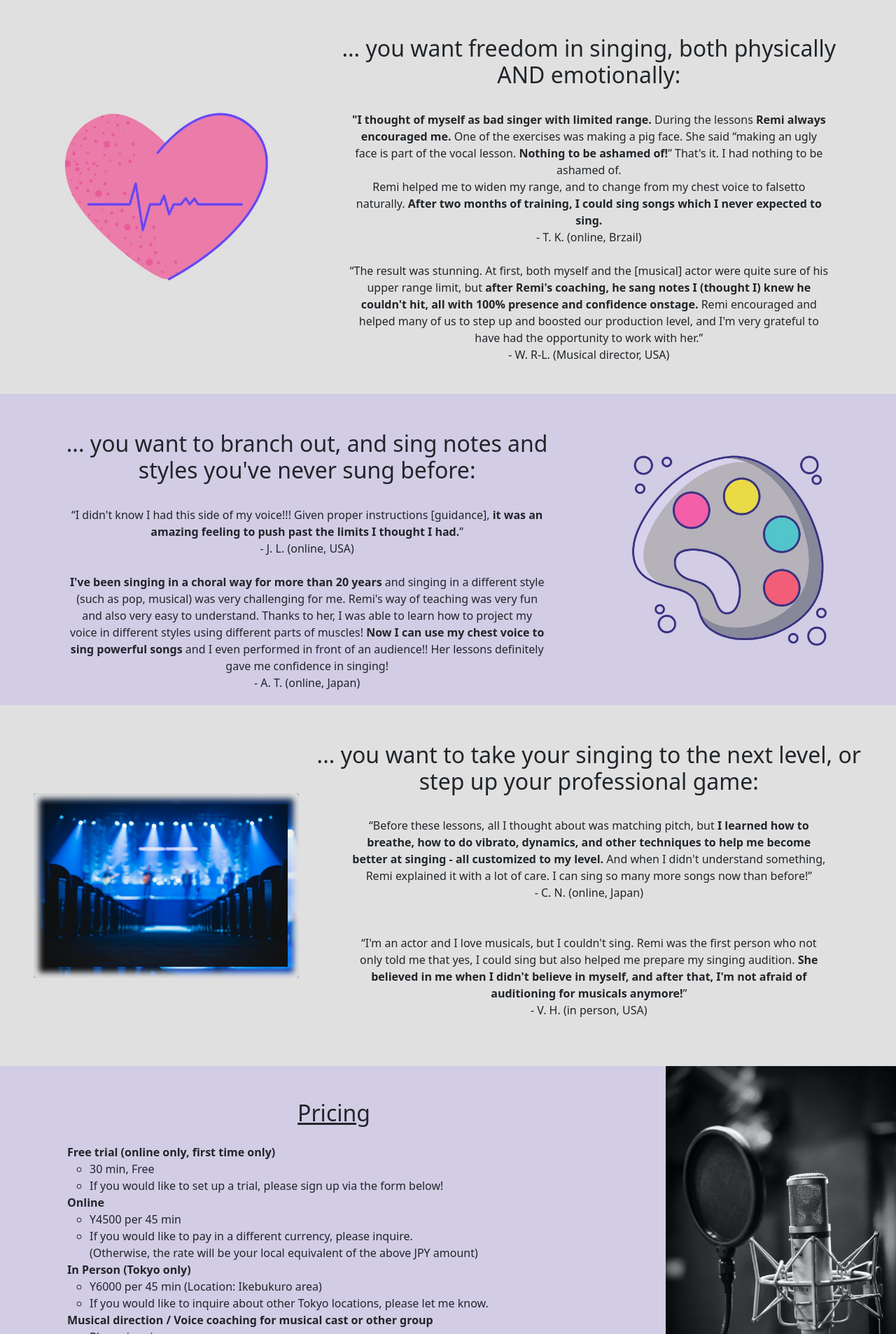
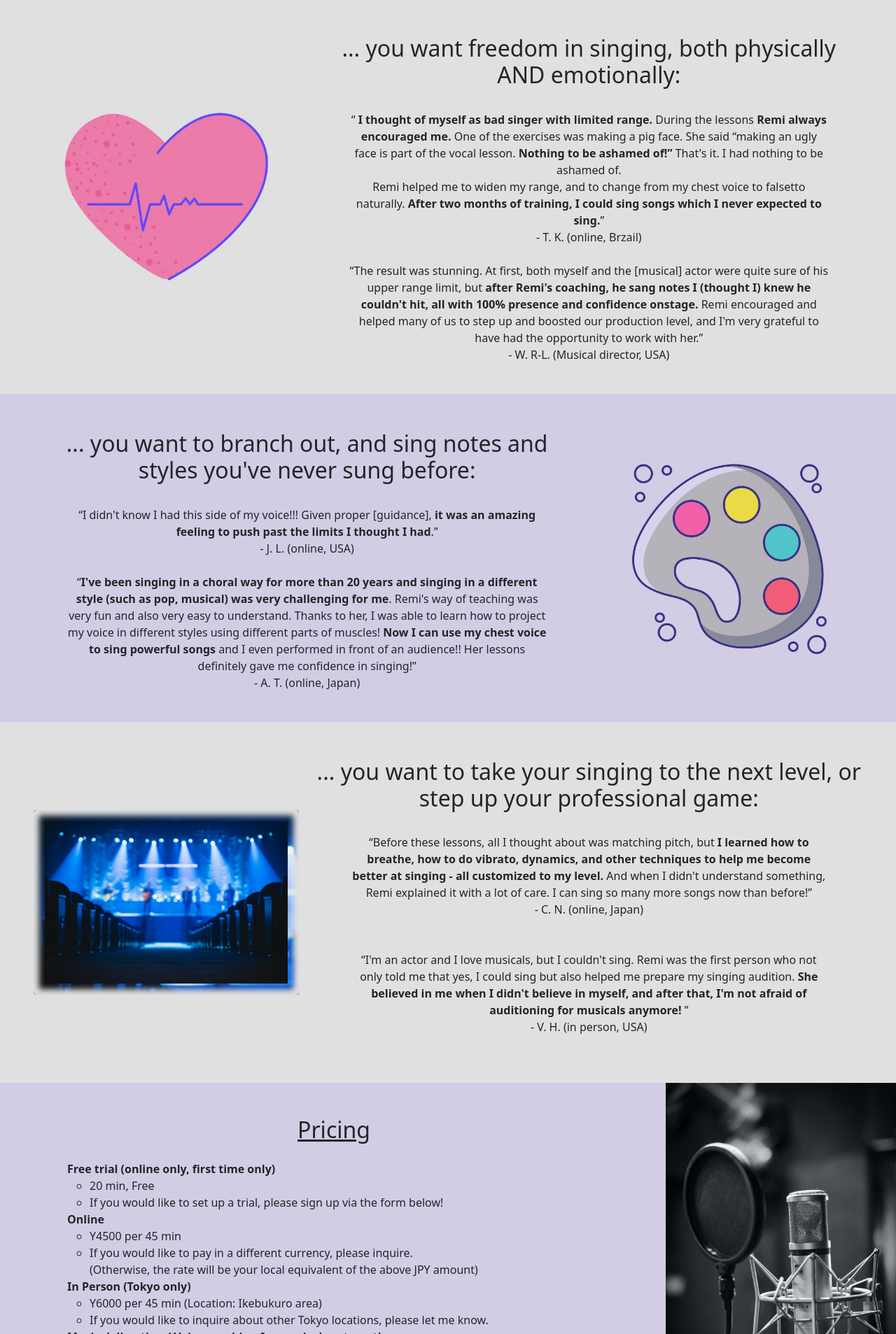
Before and after one commit to remiyamazaki03/remi, a React (Create React App) app: page /voicecoach in a window 1280 px wide. Shown: the part 266-2173 px from the top of the page at 70% size. Built offline with nearby package versions, Linux system fonts and the light colour scheme.

Commit message:
rewrite Voice lessons page with i18n keys

```diff
--- a/src/i18n.js
+++ b/src/i18n.js
@@ -2,6 +2,7 @@ import i18n from "i18next";
 import LanguageDetector from "i18next-browser-languagedetector";
 import { initReactI18next } from "react-i18next";
 import enAbout from "./languages/en/about.json";
+import enVoicecoach from "./languages/en/voicecoach.json";
 
 export default i18n
   .use(LanguageDetector)
@@ -14,6 +15,7 @@ export default i18n
       en: {
         translation: {
           about: enAbout,
+          voicecoach: enVoicecoach,
         },
       },
     },
--- a/src/languages/en/voicecoach.json
+++ b/src/languages/en/voicecoach.json
@@ -0,0 +1,28 @@
+{
+  "top": "Voice lessons with Remi might be for you if...",
+  "case1": "... you want freedom in singing, both physically AND emotionally:",
+  "testimonial1": "“ <strong>I thought of myself as bad singer with limited range.</strong> During the lessons <strong>Remi always encouraged me.</strong> One of the exercises was making a pig face. She said “making an ugly face is part of the vocal lesson. <strong>Nothing to be ashamed of!”</strong> That's it. I had nothing to be ashamed of. <br/> Remi helped me to widen my range, and to change from my chest voice to falsetto naturally. <strong>After two months of training, I could sing songs which I never expected to sing.</strong>” <br/> - T. K. (online, Brzail)",
+  "testimonial2": "“The result was stunning. At first, both myself and the [musical] actor were quite sure of his upper range limit, but <strong>after Remi's coaching, he sang notes I (thought I) knew he couldn't hit, all with 100% presence and confidence onstage.</strong> Remi encouraged and helped many of us to step up and boosted our production level, and I'm very grateful to have had the opportunity to work with her.” <br/>- W. R-L. (Musical director, USA)",
+  "case2": "... you want to branch out, and sing notes and styles you've never sung before:",
+  "testimonial3": "“I didn't know I had this side of my voice!!! Given proper [guidance], <strong>it was an amazing feeling to push past the limits I thought I had</strong>.” <br/>- J. L. (online, USA)",
+  "testimonial4": "“<strong>I've been singing in a choral way for more than 20 years and singing in a different style (such as pop, musical) was very challenging for me</strong>. Remi's way of teaching was very fun and also very easy to understand. Thanks to her, I was able to learn how to project my voice in different styles using different parts of muscles! <strong>Now I can use my chest voice to sing powerful songs</strong> and I even performed in front of an audience!! Her lessons definitely gave me confidence in singing!” <br/> - A. T. (online, Japan)",
+  "case3": "... you want to take your singing to the next level, or step up your professional game:",
+  "testimonial5": "“Before these lessons, all I thought about was matching pitch, but <strong> I learned how to breathe, how to do vibrato, dynamics, and other techniques to help me become better at singing - all customized to my level. </strong> And when I didn't understand something, Remi explained it with a lot of care. I can sing so many more songs now than before!” <br/>- C. N. (online, Japan)",
+  "testimonial6": "“I'm an actor and I love musicals, but I couldn't sing. Remi was the first person who not only told me that yes, I could sing but also helped me prepare my singing audition. <strong> She believed in me when I didn't believe in myself, and after that, I'm not afraid of auditioning for musicals anymore! </strong>” <br/>- V. H. (in person, USA)",
+  "pricing": "Pricing",
+  "price1": "Free trial (online only, first time only)",
+  "menu1": "20 min, Free",
+  "menu2": "If you would like to set up a trial, please sign up via the form below!",
+  "price2": "Online",
+  "menu3": "Y4500 per 45 min",
+  "menu4": "If you would like to pay in a different currency, please inquire. <br/> (Otherwise, the rate will be your local equivalent of the above JPY amount)",
+  "price3": "In Person (Tokyo only)",
+  "menu5": "Y6000 per 45 min (Location: Ikebukuro area)",
+  "menu6": "If you would like to inquire about other Tokyo locations, please let me know.",
+  "price4": "Musical direction / Voice coaching for musical cast or other group",
+  "menu7": "Please inquire",
+  "cta": {
+    "line1": "If you are interested or have any questions, ",
+    "line2": "please contact me via the form below. <br/> I look forward to hearing from you!"
+  }
+}
--- a/src/pages/About.jsx
+++ b/src/pages/About.jsx
@@ -18,7 +18,7 @@ export default function About() {
             {t("about.content.line2b")}
             <br />
             <br />
-            {t("about.content.line3a")}
+            <Trans i18nKey="about.content.line3a"></Trans>
             <Link to="/voicecoach">{t("about.content.lessons")}</Link>
             {t("about.content.line3b")}
             <br />
--- a/src/pages/Voicecoach.jsx
+++ b/src/pages/Voicecoach.jsx
@@ -1,12 +1,14 @@
 import heart from "../images/heart.jpg";
 import colors from "../images/colors.jpg";
 import stage from "../images/stage.jpg";
+import { useTranslation, Trans } from "react-i18next";
 
 export default function Voicecoach() {
+  const { t } = useTranslation();
   return (
     <div>
       <h2 className="title d-flex align-items-center m-0">
-        Voice lessons with Remi might be for you if...
+        {t("voicecoach.top")}
       </h2>
       <div className="p-0 m-0">
         <div className="row py-1 px-md-5 content">
@@ -24,37 +26,12 @@ export default function Voicecoach() {
                 alt="heartbeat"
                 className="img-fluid d-block mt-4 d-md-none w-25"
               />
-              <h2 className="text-center pt-md-5">
-                ... you want freedom in singing, both physically AND
-                emotionally:
-              </h2>
+              <h2 className="text-center pt-md-5">{t("voicecoach.case1")}</h2>
               <p className="text-md-center px-5 pb-4">
                 <br />
-                <b>
-                  "I thought of myself as bad singer with limited range.
-                </b>{" "}
-                During the lessons <b>Remi always encouraged me. </b>
-                One of the exercises was making a pig face. She said “making an
-                ugly face is part of the vocal lesson.{" "}
-                <b>Nothing to be ashamed of!</b>” That's it. I had nothing to be
-                ashamed of. <br />
-                Remi helped me to widen my range, and to change from my chest
-                voice to falsetto naturally.{" "}
-                <b>
-                  After two months of training, I could sing songs which I never
-                  expected to sing.
-                </b>
-                <br /> - T. K. (online, Brzail) <br />
-                <br /> “The result was stunning. At first, both myself and the
-                [musical] actor were quite sure of his upper range limit, but{" "}
-                <b>
-                  after Remi's coaching, he sang notes I (thought I) knew he
-                  couldn't hit, all with 100% presence and confidence onstage.
-                </b>{" "}
-                Remi encouraged and helped many of us to step up and boosted our
-                production level, and I'm very grateful to have had the
-                opportunity to work with her.” <br />- W. R-L. (Musical
-                director, USA)
+                <Trans i18nKey="voicecoach.testimonial1"></Trans>
+                <br /> <br />
+                <Trans i18nKey="voicecoach.testimonial2"></Trans>
               </p>
             </div>
           </div>
@@ -68,33 +45,17 @@ export default function Voicecoach() {
                 className="img-fluid d-block mt-4 d-md-none w-25 pb-3"
               />
               <h2 className="text-center pt-md-5 px-3">
-                ... you want to branch out, and sing notes and styles you've
-                never sung before:
+                {t("voicecoach.case2")}
               </h2>
               <p className="text-md-center px-5">
                 <br />
-                “I didn't know I had this side of my voice!!! Given proper
-                instructions [guidance],{" "}
-                <b>
-                  it was an amazing feeling to push past the limits I thought I
-                  had.
-                </b>
-                ” <br />- J. L. (online, USA)
+                <Trans i18nKey="voicecoach.testimonial3"></Trans>
                 <br />
                 <br />
-                <b>
-                  I've been singing in a choral way for more than 20 years
-                </b>{" "}
-                and singing in a different style (such as pop, musical) was very
-                challenging for me. Remi's way of teaching was very fun and also
-                very easy to understand. Thanks to her, I was able to learn how
-                to project my voice in different styles using different parts of
-                muscles!{" "}
-                <b>Now I can use my chest voice to sing powerful songs</b> and I
-                even performed in front of an audience!! Her lessons definitely
-                gave me confidence in singing!
-                <br /> - A. T. (online, Japan)
+                <Trans i18nKey="voicecoach.testimonial4"></Trans>
+                <br />
               </p>
+              <br />
             </div>
           </div>
           <div className="col-md-4 d-flex align-items-center">
@@ -120,33 +81,14 @@ export default function Voicecoach() {
                 alt="show off your singing"
                 className="img-fluid blurry d-block mt-4 d-md-none"
               />
-              <h2 className="text-center pt-md-5">
-                ... you want to take your singing to the next level, or step up
-                your professional game:
-              </h2>
+              <h2 className="text-center pt-md-5">{t("voicecoach.case3")}</h2>
               <p className="text-md-center px-5 pb-5">
                 <br />
-                “Before these lessons, all I thought about was matching pitch,
-                but{" "}
-                <b>
-                  I learned how to breathe, how to do vibrato, dynamics, and
-                  other techniques to help me become better at singing - all
-                  customized to my level.{" "}
-                </b>
-                And when I didn't understand something, Remi explained it with a
-                lot of care. I can sing so many more songs now than before!”{" "}
-                <br />- C. N. (online, Japan)
+                <Trans i18nKey="voicecoach.testimonial5"></Trans>
                 <br />
                 <br />
                 <br />
-                “I'm an actor and I love musicals, but I couldn't sing. Remi was
-                the first person who not only told me that yes, I could sing but
-                also helped me prepare my singing audition.{" "}
-                <b>
-                  She believed in me when I didn't believe in myself, and after
-                  that, I'm not afraid of auditioning for musicals anymore!
-                </b>
-                ” <br />- V. H. (in person, USA)
+                <Trans i18nKey="voicecoach.testimonial6"></Trans>
               </p>
             </div>
           </div>
@@ -155,52 +97,41 @@ export default function Voicecoach() {
           <div className="col-md-9">
             <div>
               <h2 className="text-center pt-5 text-decoration-underline">
-                Pricing
+                {t("voicecoach.pricing")}
               </h2>
               <ul className="ps-0 py-3 px-md-5 mx-5">
                 <li className="mainList">
-                  Free trial (online only, first time only)
+                  {t("voicecoach.price1")}
                   <ul className="subList">
-                    <li>30 min, Free</li>
-                    <li>
-                      If you would like to set up a trial, please sign up via
-                      the form below!
-                    </li>
+                    <li>{t("voicecoach.menu1")}</li>
+                    <li>{t("voicecoach.menu2")}</li>
                   </ul>
                 </li>
-                <li className="mainList">Online</li>
+                <li className="mainList">{t("voicecoach.price2")}</li>
                 <ul className="subList">
-                  <li>Y4500 per 45 min</li>
+                  <li>{t("voicecoach.menu3")}</li>
                   <li>
-                    If you would like to pay in a different currency, please
-                    inquire. <br />
-                    (Otherwise, the rate will be your local equivalent of the
-                    above JPY amount)
+                    <Trans i18nKey="voicecoach.menu4"></Trans>
                   </li>
                 </ul>
                 <li className="mainList">
-                  In Person (Tokyo only)
+                  {t("voicecoach.price3")}
                   <ul className="subList">
-                    <li>Y6000 per 45 min (Location: Ikebukuro area)</li>
-                    <li>
-                      If you would like to inquire about other Tokyo locations,
-                      please let me know.
-                    </li>
+                    <li>{t("voicecoach.menu5")}</li>
+                    <li>{t("voicecoach.menu6")}</li>
                   </ul>
                 </li>
                 <li className="mainList">
-                  Musical direction / Voice coaching for musical cast or other
-                  group
+                  {t("voicecoach.price4")}
                   <ul className="subList">
-                    <li>Please inquire</li>
+                    <li>{t("voicecoach.menu7")}</li>
                   </ul>
                 </li>
               </ul>
               <p className="text-center ps-5 pe-2 px-md-5 pb-3 fw-bold">
-                If you are interested or have any questions,{" "}
+                {t("voicecoach.cta.line1")}
                 <br className="d-xl-none" />
-                please contact me via the form below.
-                <br />I look forward to hearing from you!
+                <Trans i18nKey="voicecoach.cta.line2"></Trans>
               </p>
             </div>
           </div>
```
